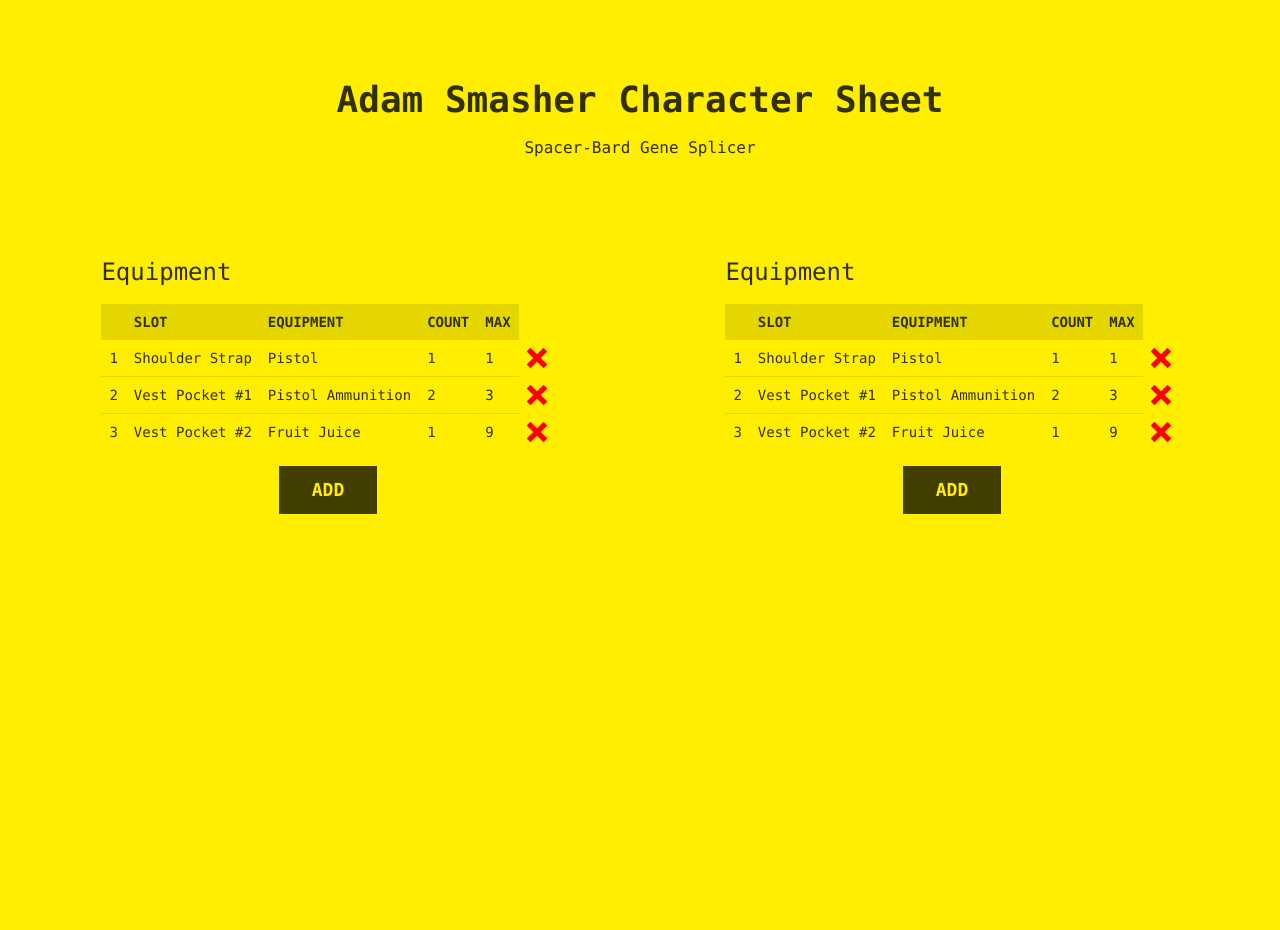
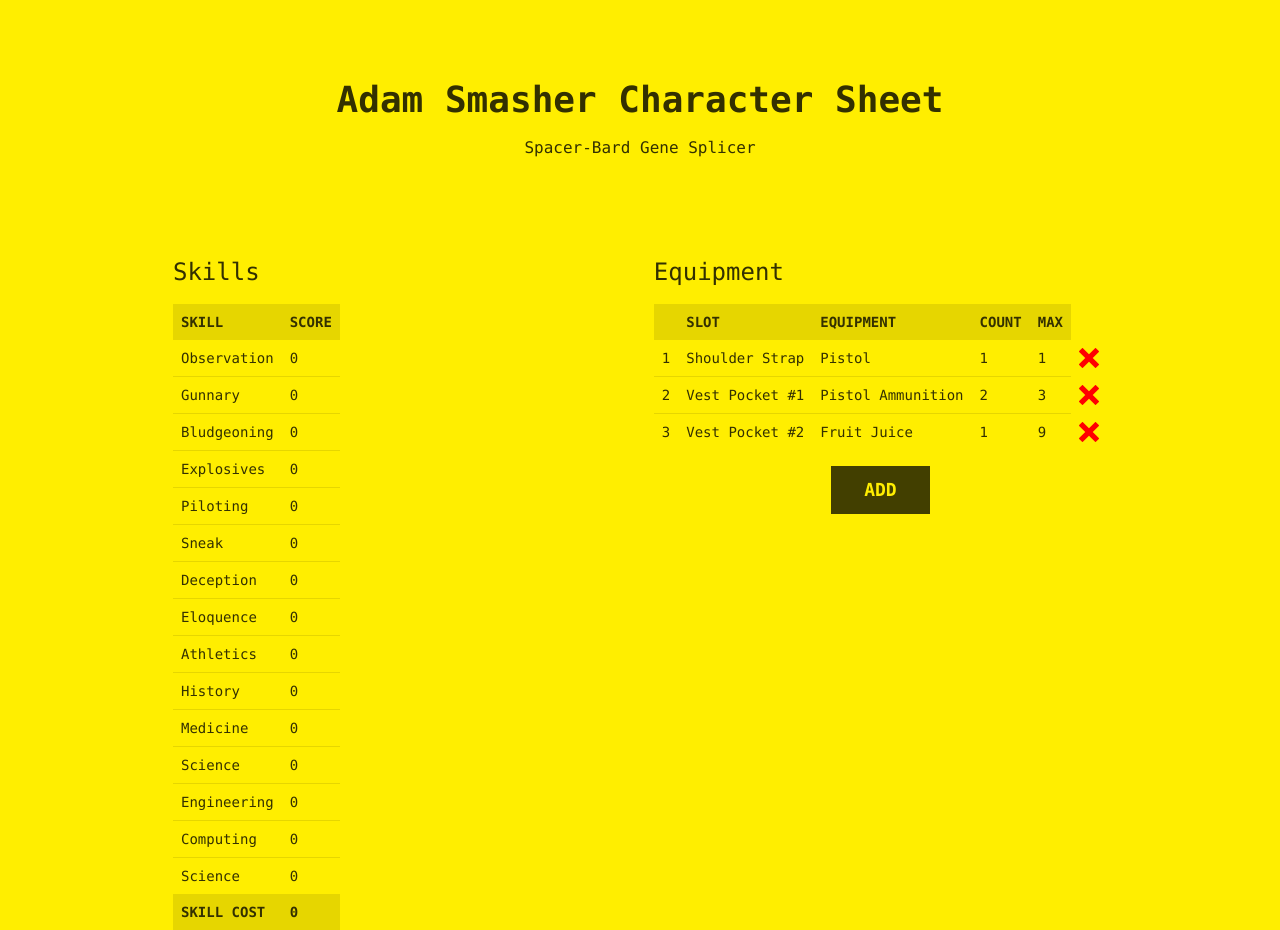
Before and after one commit to mytinycloud/caltrops, a React (Create React App) app in the folder char-sheet/: page / in a window 1280 px wide. Before the commit the page ends 800 px from the top, so only its background shows below. Built offline with nearby package versions, Linux system fonts and the light colour scheme.

Commit message:
Add skill table

```diff
--- /dev/null
+++ b/char-sheet/src/components/SkillTable.jsx
@@ -0,0 +1,41 @@
+import React, {useState} from 'react'
+import { skillCost, totalSkillCost } from '../lib/caltrops'
+
+/*
+ * Skill table.
+ * This consumes the rules.skills for skill metadata, and sheets.skills for skill values.
+ */
+
+function SkillTable({skills, scores, setScores}) {
+  let totalCost = totalSkillCost(scores)
+  return (
+    <div  className=''>
+      <h2 className='text-2xl my-4'>Skills</h2>
+      <table className="table table-compact">
+        <thead>
+          <tr className='px-2'>
+            <th>Skill</th>
+            <th>Score</th>
+          </tr>
+        </thead>
+        <tbody>
+          {skills.map(s => {
+            return(
+              <tr className='hover' >
+                <td>{s.name}</td>
+                <td>{scores[s.name] ?? 0}</td>
+              </tr>
+          )})}
+        </tbody>
+        <thead>
+          <tr className='px-2'>
+            <th>Skill cost</th>
+            <th>{totalCost}</th>
+          </tr>
+        </thead>
+      </table>
+    </div>
+  )
+}
+
+export default SkillTable
--- /dev/null
+++ b/char-sheet/src/lib/caltrops.js
@@ -0,0 +1,27 @@
+
+const SKILL_COST = [
+    0,
+    1,  // +1
+    2,  // +1
+    4,  // +2
+    6,  // +2
+    9,  // +3
+    12, // +3
+]
+const SKILL_COST_ONGOING = 3
+
+export function skillCost(score) {
+    if (score < SKILL_COST.length) {
+        return SKILL_COST[score]
+    } else {
+        return SKILL_COST[SKILL_COST.length-1] + ((score - SKILL_COST.length + 1) * SKILL_COST_ONGOING);
+    }
+}
+
+export function totalSkillCost(scores) {
+    let sum = 0;
+    for (const s in scores) {
+        sum += skillCost(scores[s])
+    }
+    return sum;
+}
--- a/char-sheet/src/pages/ParentalAdvisory.jsx
+++ b/char-sheet/src/pages/ParentalAdvisory.jsx
@@ -1,8 +1,8 @@
 import React, { useState, useEffect } from 'react'
 import { airlockRuleset } from '../data/airlocks'
 import Table from '../components/Table'
-
-import { setTheme } from '../util/util'
+import SkillTable from '../components/SkillTable'
+import { setTheme } from '../lib/util'
 
 /*
   - Top level parent component responsible for all state management
@@ -45,9 +45,10 @@ function ParentalAdvisory() {
       <h2 className='text-center mt-4'> {`Spacer-Bard Gene Splicer`} </h2>
       {/* Character, attributes, status effects Info tables */}
       <section className='flex mx-4 justify-around basis-full mt-20'>
-        <Table
-          title={'Equipment'}
-          data={equipment}
+        <SkillTable
+          skills={rules.skills}
+          scores={sheet.skills}
+          setScores={(scores) => {}}
         />
         <Table
           title={'Equipment'}
```
Also changed, not shown: char-sheet/src/lib/util.js (renamed from char-sheet/src/util/util.js).
